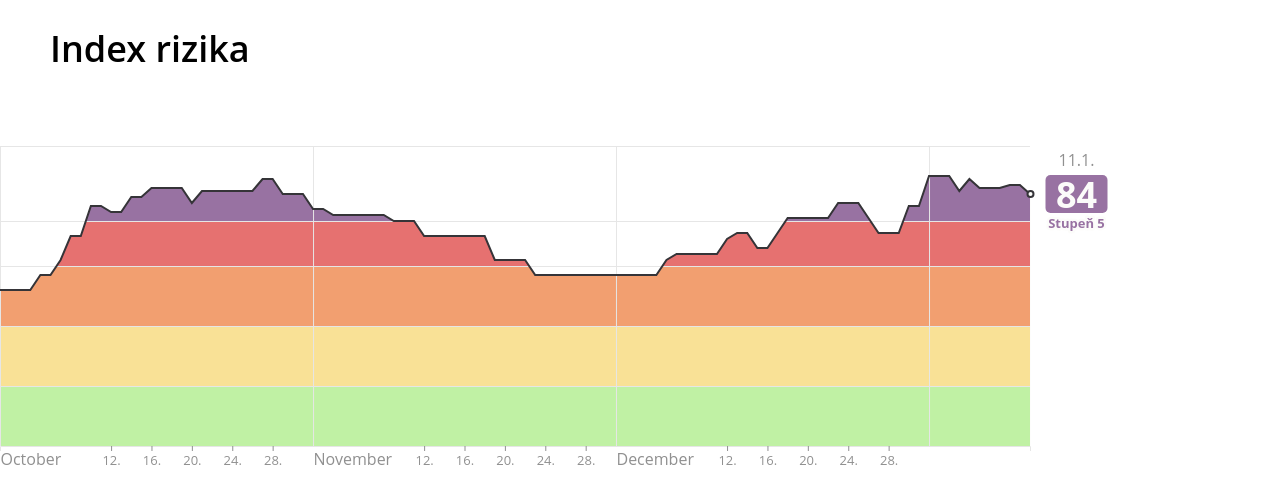
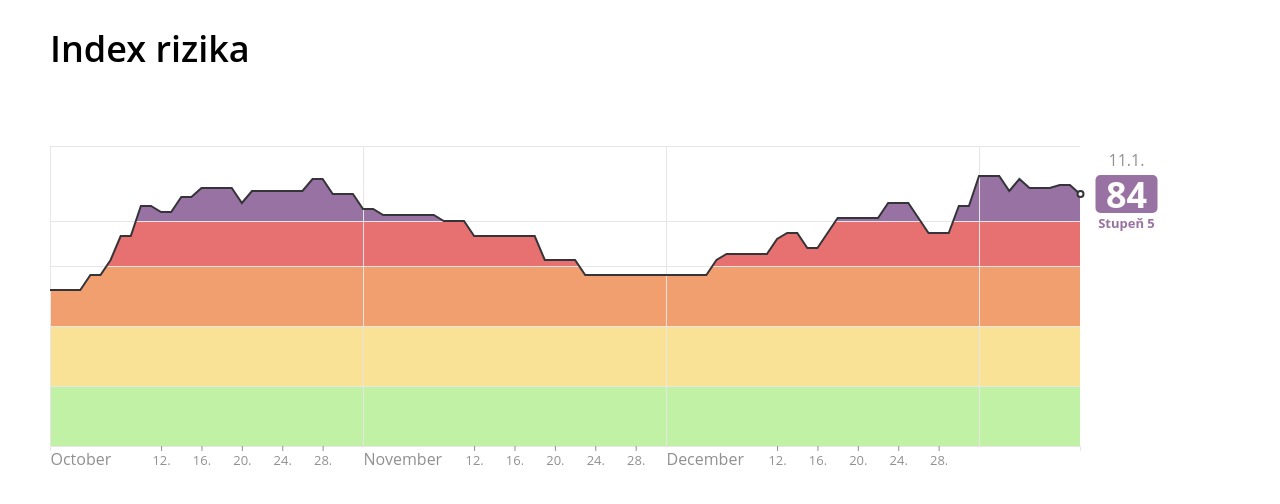
Before and after one commit to nikdo/risk-score-chart, a React (Create React App) app: page / in a window 1280 px wide. Shown: the top 504 px of the page. Built offline with nearby package versions, Linux system fonts and the light colour scheme.

Commit message:
Fix missing left padding

```diff
--- a/src/chart/components/Chart.jsx
+++ b/src/chart/components/Chart.jsx
@@ -15,7 +15,7 @@ export const Chart = ({ data }) => {
   })
 
   const { dimensions } = visualizations
-  const margin = { top: 25, right: 134, bottom: 24, left: 34 }
+  const margin = { top: 25, right: 134, bottom: 24, left: 0 }
   return (
     <section ref={containerRef} className={`${styles.chart} layout-section`}>
       <svg
--- a/src/chart/components/Chart.module.css
+++ b/src/chart/components/Chart.module.css
@@ -8,9 +8,13 @@ section.chart {
   overscroll-behavior-x: contain;
 }
 
+section.chart svg {
+  padding-left: 32px;
+}
+
 @media (width > 700px) {
   section.chart svg {
-    margin-left: -34px; /* = chart margin for y axis labels */
+    padding-left: 50px;
   }
 }
 
--- a/src/chart/visuals/hoverGuide.js
+++ b/src/chart/visuals/hoverGuide.js
@@ -1,4 +1,3 @@
-import { lineHeight } from './constants'
 import hoverValueTooltip from './hoverValueTooltip'
 
 // eslint-disable-next-line import/no-anonymous-default-export
--- a/src/chart/visuals/hoverOverlay.js
+++ b/src/chart/visuals/hoverOverlay.js
@@ -1,3 +1,4 @@
+// eslint-disable-next-line import/no-anonymous-default-export
 export default (canvas, dimensions, subscribeToHoverEvents) => {
   const mask = canvas.append('mask')
     .attr('id', 'hover-overlay')
--- a/src/chart/visuals/yGrid.js
+++ b/src/chart/visuals/yGrid.js
@@ -1,5 +1,6 @@
 import { axisLeft } from 'd3'
 
+// eslint-disable-next-line import/no-anonymous-default-export
 export default (canvas, dimensions, scales, tickValues) => {
   const yGrid = axisLeft()
     .scale(scales.y)
--- a/src/index.css
+++ b/src/index.css
@@ -8,7 +8,13 @@ body {
 h1 {
   font-size: 36px;
   font-weight: 600;
-  margin-left: 50px;
+  margin-left: 32px;
+}
+
+@media (min-width: 700px) {
+  h1 {
+    margin-left: 50px;
+  }
 }
 
 code {
```
